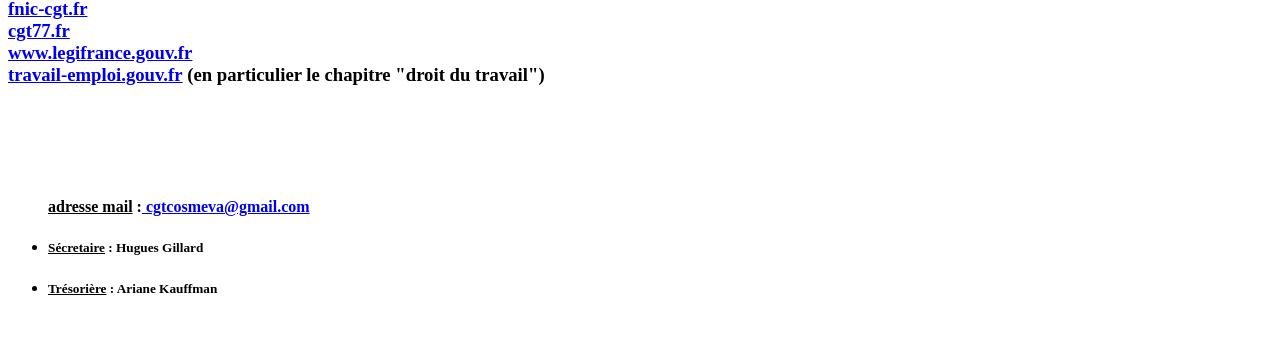
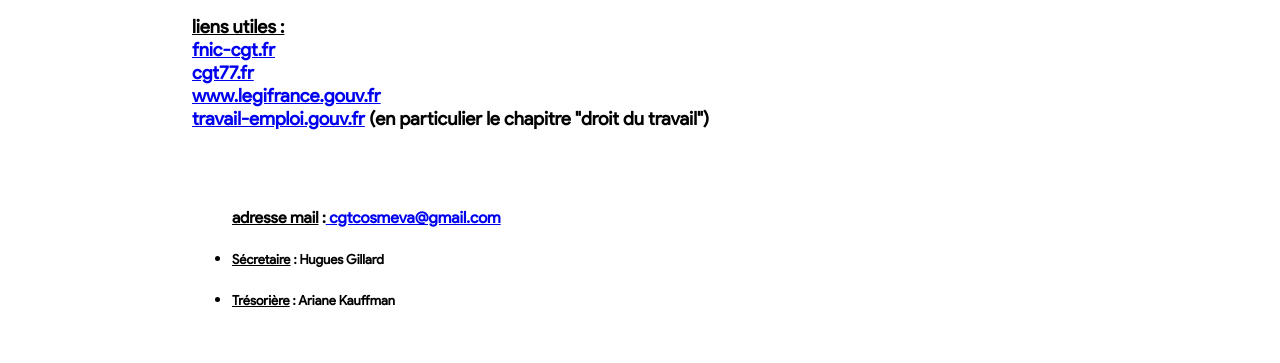
Before and after one commit to lacgtcosmeva/cgtcosmeva.fr.to, a plain HTML site: page index.html in a window 1280 px wide. Shown: the part 437-800 px from the top of the page. Drawn offline with Linux system fonts and the light colour scheme.

Commit message:
gacp Sun 02 Aug 2020 09:58:19 PM CEST

```diff
--- a/index.html
+++ b/index.html
@@ -3,6 +3,7 @@
   <head>
     <meta charset="UTF-8">
     <meta name="viewport" content="width=device-width, initial-scale=1.0">
+   <link rel="stylesheet" href="style.css">
     <title>la CGT Cosmeva</title>
   </head>
   <body>
@@ -30,13 +31,10 @@
         <a href=https://travail-emploi.gouv.fr style="display: inline-block">travail-emploi.gouv.fr</a> (en particulier le chapitre "droit du travail")
       </h3>
     </div>
-    <br>
-
   </body>
   <footer>
     <br>
-    <br>
-    <br>
+   <br>
     <ul>
       <h4><u>adresse mail</u> :<a href=mailto:cgtcosmeva@gmail.com> cgtcosmeva@gmail.com</a></h4>
       <li><h5><u>Sécretaire</u> : Hugues Gillard</h5></li>
--- /dev/null
+++ b/style.css
@@ -0,0 +1,12 @@
+@font-face
+{
+  font-family: "productsans";
+  src: url(Product\ Sans\ Regular.ttf);
+}
+
+body {
+font-family: productsans;
+position: relative;
+width: 70%;
+margin: 0 auto;
+}
```
Also changed, not shown: Product Sans Regular.ttf (added).
